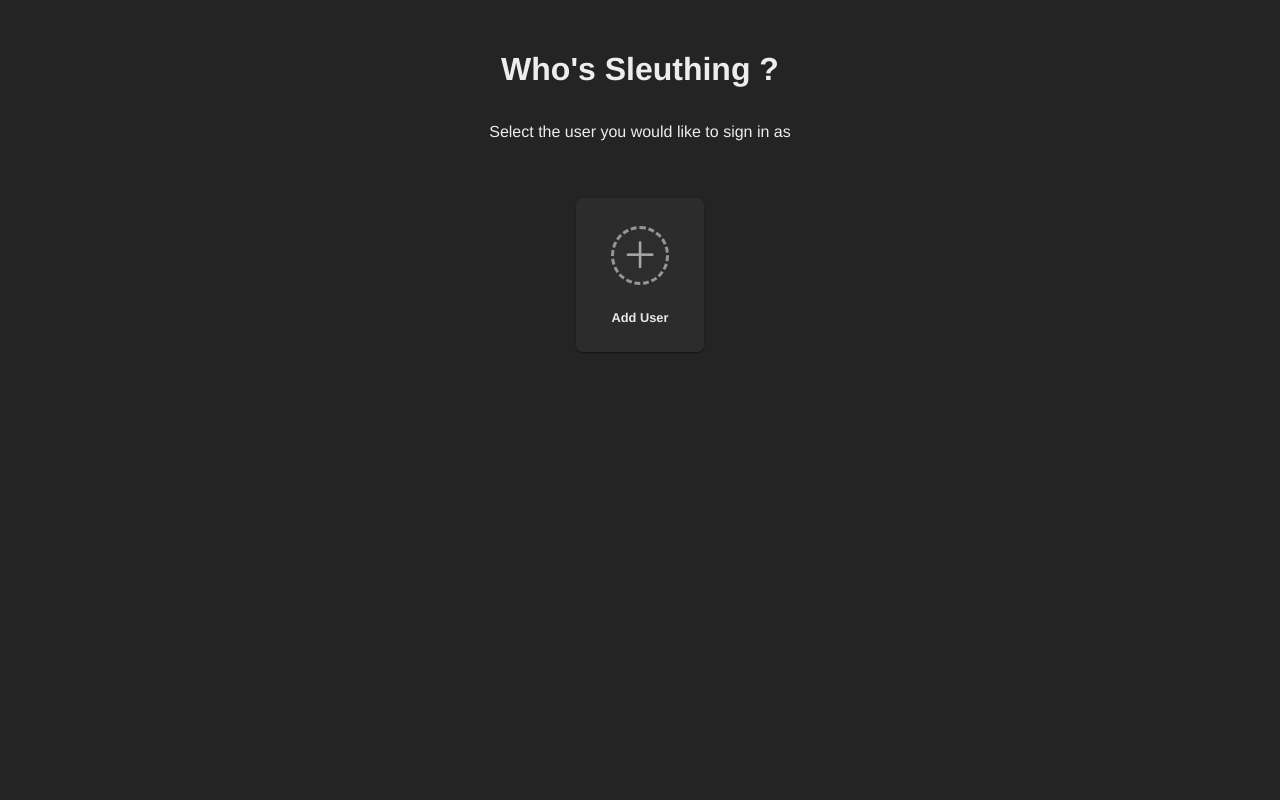
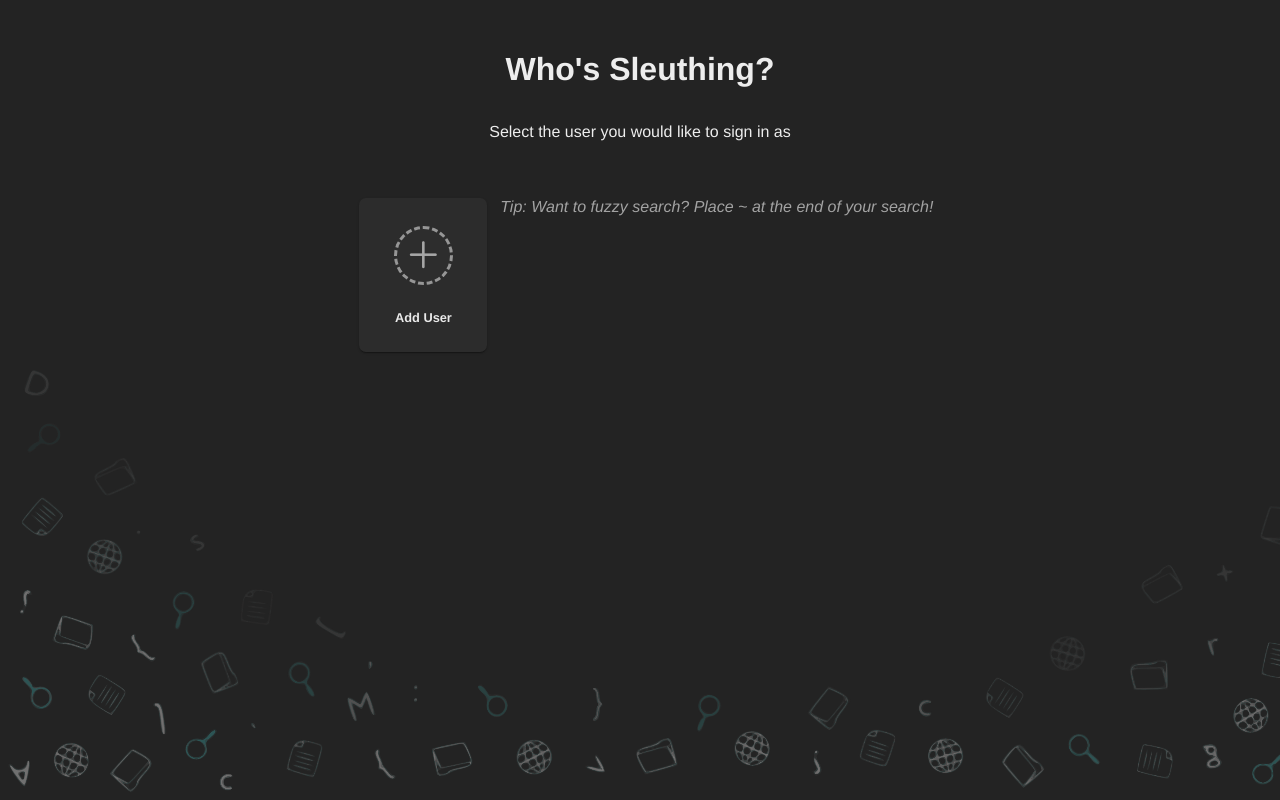
Before and after one commit to COS301-SE-2021/Custom-Data-Source-Search, a Vue app in the folder packages/client/: page /datasources in a window 1280 px wide. Built offline with nearby package versions, Linux system fonts and the light colour scheme.

Commit message:
Added Welcome page background + tips
Also fixed the default size for the splitter panel on Search.vue

```diff
--- a/packages/client/src/views/Search.vue
+++ b/packages/client/src/views/Search.vue
@@ -2,7 +2,7 @@
   <div class="grid-content">
     <Toast position="bottom-right"/>
     <Splitter style="background:var(--surface-200);">
-      <SplitterPanel :size="40" :minSize="20">
+      <SplitterPanel :minSize="20" :size="90">
         <div class="search-bar">
           <div v-if="firstSearch" class="logo-div">
             <img  src="../assets/search_logo.png" height="150" alt="">
@@ -31,7 +31,7 @@
           />
         </div>
       </SplitterPanel>
-      <SplitterPanel class="container" :size="60" :minSize="30">
+      <SplitterPanel class="container" :minSize="30">
         <p id="divider_usage_message" v-if='fullFileData === ""'>to adjust size of panel drag divider left or right</p>
         <div v-else class="next-prev">
           <icon-simple-expand-more @click="goToNext" class="clickable"/>
--- a/packages/client/src/views/Welcome.vue
+++ b/packages/client/src/views/Welcome.vue
@@ -2,7 +2,7 @@
   <div class="page">
     <Toast position="bottom-left"/>
     <div class="heading-and-info">
-      <h1 class="header">Who's Sleuthing ?</h1>
+      <h1 class="header">Who's Sleuthing?</h1>
       <p class="description"> Select the user you would like to sign in as</p>
     </div>
     <div class="user-select">
@@ -18,8 +18,8 @@
       ></UserCard>
       <ContextMenu ref="deleteOption" :model="items"></ContextMenu>
       <AddUserCard></AddUserCard>
+      <span style="font-style: italic">Tip: {{tips[randomId]}}</span>
     </div>
-
     <DeleteUserAreYouSure
             :show="displayDeleteCheck"
             @display-popup="showPopup"
@@ -74,6 +74,7 @@
       selectedUser: null,
       deleteVaultFedIn: null,
       firstQuestionFedIn: true,
+      randomId: null,
       items: [
         {label: 'Remove', icon: 'pi pi-trash', command: () => {
             // event.originalEvent: Browser event
@@ -83,6 +84,11 @@
         {label: 'Sign Out', icon: 'pi pi-sign-out', command: () => {
             this.displaySignOutCheck = !this.displaySignOutCheck;
           }}
+      ],
+      tips: [
+        "Want to fuzzy search? Place ~ at the end of your search!",
+        "Click on a search result to view the file contents in DataSleuth",
+        "Dividers can be dragged left and right to resize panels"
       ]
     }
 
@@ -118,6 +124,9 @@
     },
     onUserCardRightClick(event) {
       this.$refs.deleteOption.show(event);
+    },
+    getRandomNumber(min,max){
+      return Math.floor(Math.random()*(max-min+1)+min);
     },
     // startLocalBackend(){
     //   console.log("Starting Backend");
@@ -271,6 +280,7 @@
   },
   mounted () {
     this.isSignedIn = this.$store.getters.getSignedIn;
+    this.randomId = this.getRandomNumber(0, this.tips.length-1);
   },
   computed: {
     ...mapGetters([
@@ -289,6 +299,9 @@
   display: grid;
   grid-template-columns: 1fr 4fr 1fr;
   grid-template-rows: 1fr 3fr 1fr;
+  background-image: url('../assets/backgrounds/Background_resize_vector.svg');
+  background-repeat: no-repeat;
+  background-size: cover;
 }
 
 .heading-and-info {
```
Also changed, not shown: packages/client/src/assets/backgrounds/Background_resize_vector.svg (added), 1 other file (tests, documents, lock files or other folders).
